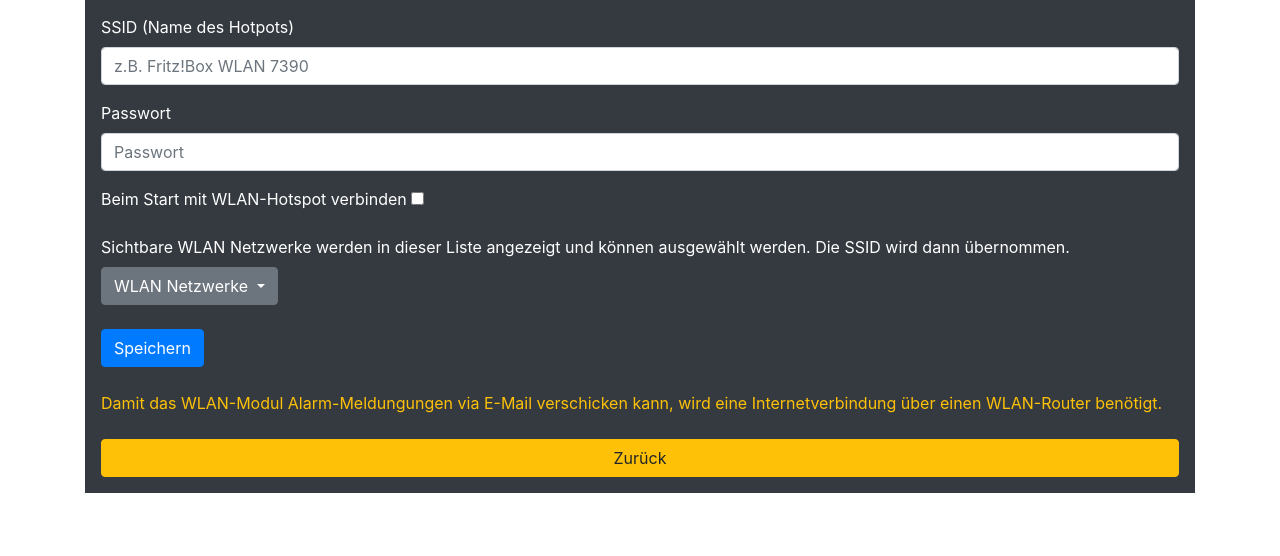
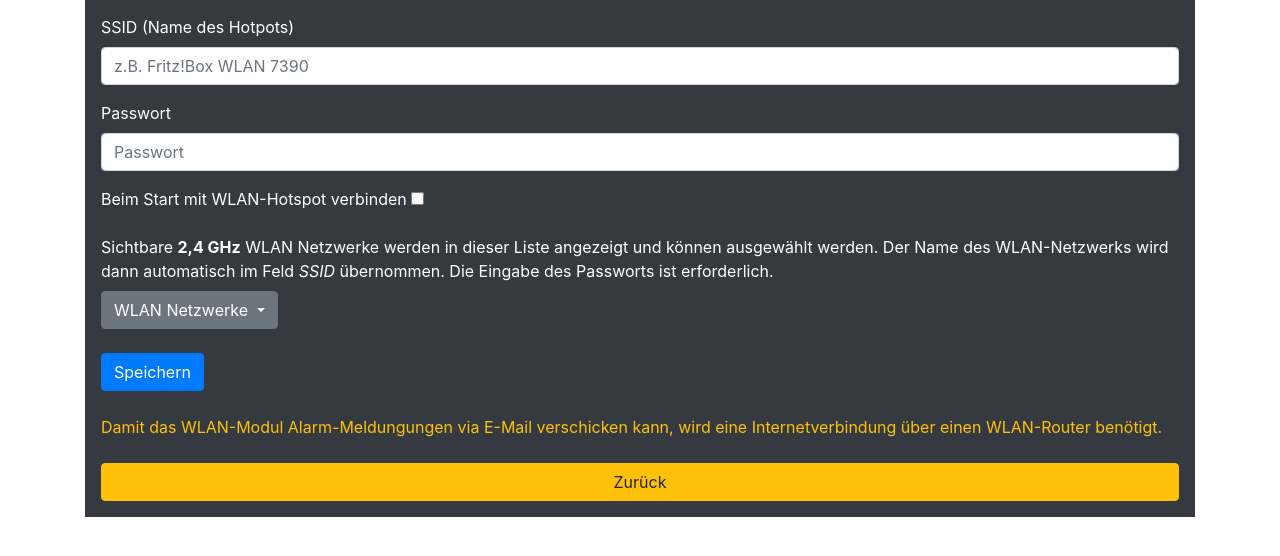
Before and after one commit to sosi-deadeye/raspberry-akku-server, a FastAPI app: template templates/wifi_internet.html in a window 1280 px wide. Shown: the part 103-659 px from the top of the page. Run offline with FastAPI, Linux system fonts and the light colour scheme; the template is opened without the code that fills it, so the values that code supplies are empty; parts of the project's set-up code (start-up, migrations or seed data) failed here and were passed over; some libraries are stand-ins or nearby versions.

Commit message:
Extended and changed German description.

```diff
--- a/templates/wifi_internet.html
+++ b/templates/wifi_internet.html
@@ -28,7 +28,12 @@
             <input type="checkbox" id="client_mode" name="client_mode" {{ client_mode }}>
         </div>
 
-        <label for="dd">Sichtbare WLAN Netzwerke werden in dieser Liste angezeigt und können ausgewählt werden. Die SSID wird dann übernommen.</label>
+        <label for="dd">
+            Sichtbare <b>2,4 GHz</b> WLAN Netzwerke werden in dieser Liste angezeigt und
+            können ausgewählt werden. Der Name des WLAN-Netzwerks wird
+            dann automatisch im Feld <i>SSID</i> übernommen.
+            Die Eingabe des Passworts ist erforderlich.
+        </label>
         <div class="dropdown" id="dd">
             <button class="btn btn-secondary dropdown-toggle" type="button" id="dropdownMenuButton"
                     data-toggle="dropdown" aria-haspopup="true" aria-expanded="false">
```
Also changed, not shown: templates/dev-settings.html (+6 -10 lines).
